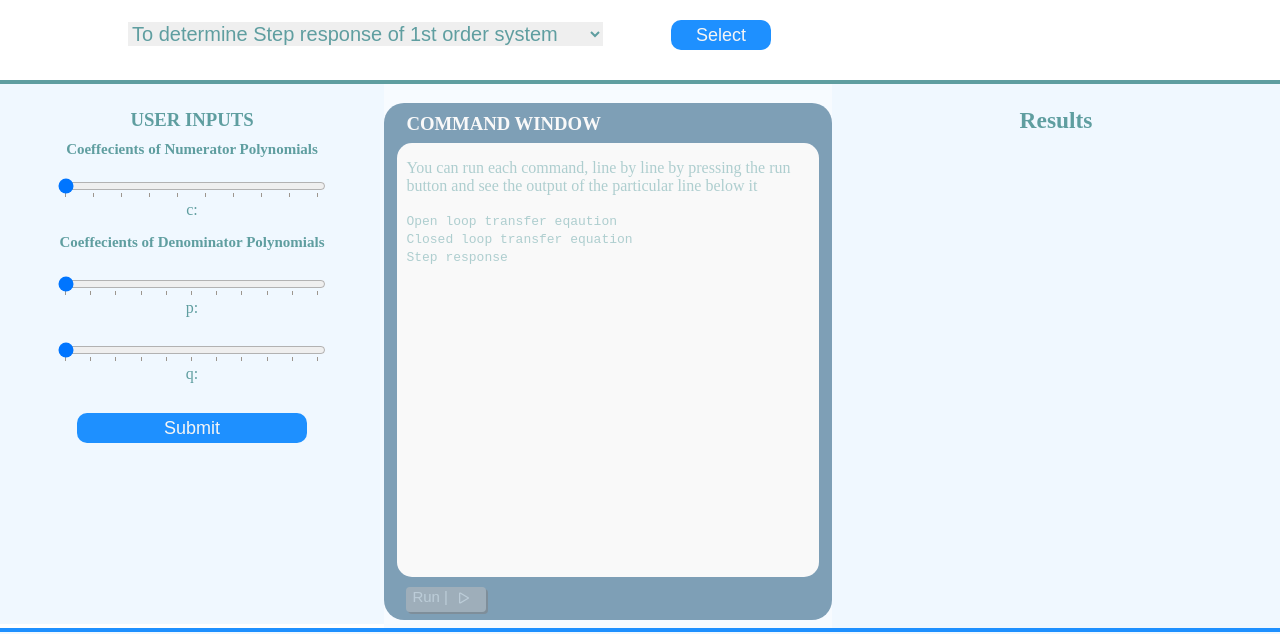
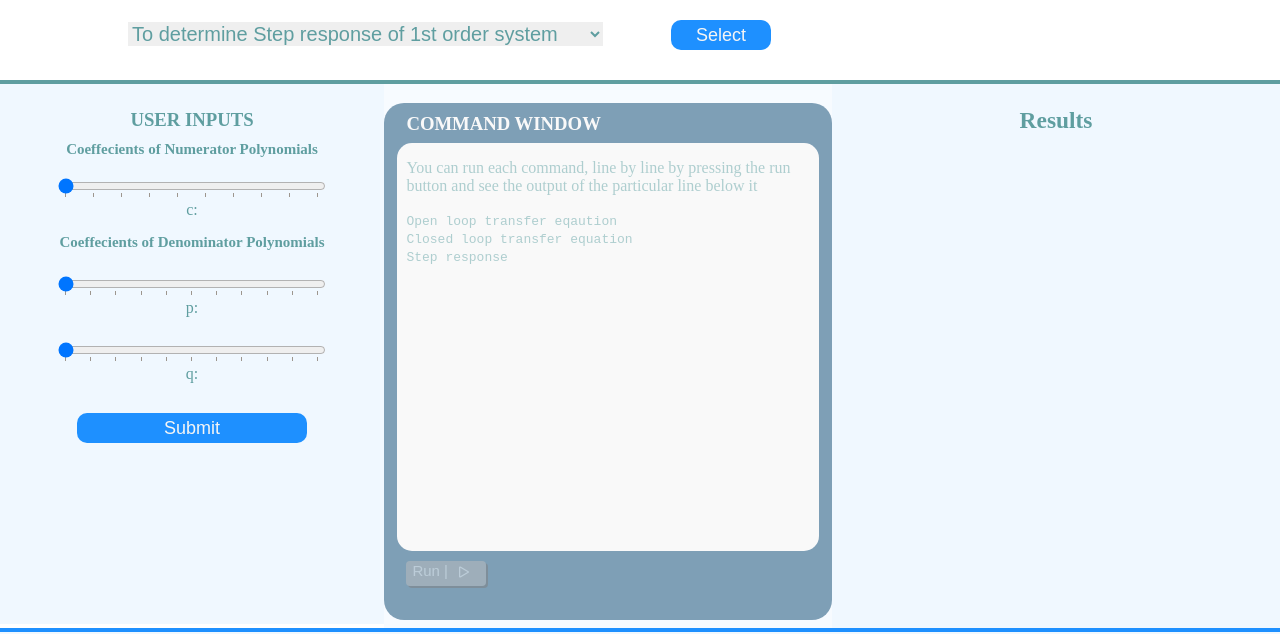
Before and after one commit to virtual-labs/exp-first-order-unity-feedback-system-dei, a plain HTML site: page experiment/simulation/index.html in a window 1280 px wide. Shown: the top 634 px of the page. Drawn offline with nearby package versions, Linux system fonts and the light colour scheme; some packages are replaced by stand-ins of ours.

Commit message:
Update style.css

```diff
--- a/experiment/simulation/css/style.css
+++ b/experiment/simulation/css/style.css
@@ -176,7 +176,7 @@ body {
 
 .prog-window {
     background-color: whitesmoke;
-    height: 80%;
+    height: 75%;
     position: relative;
     left: 3%;
     width: 90%;
```
